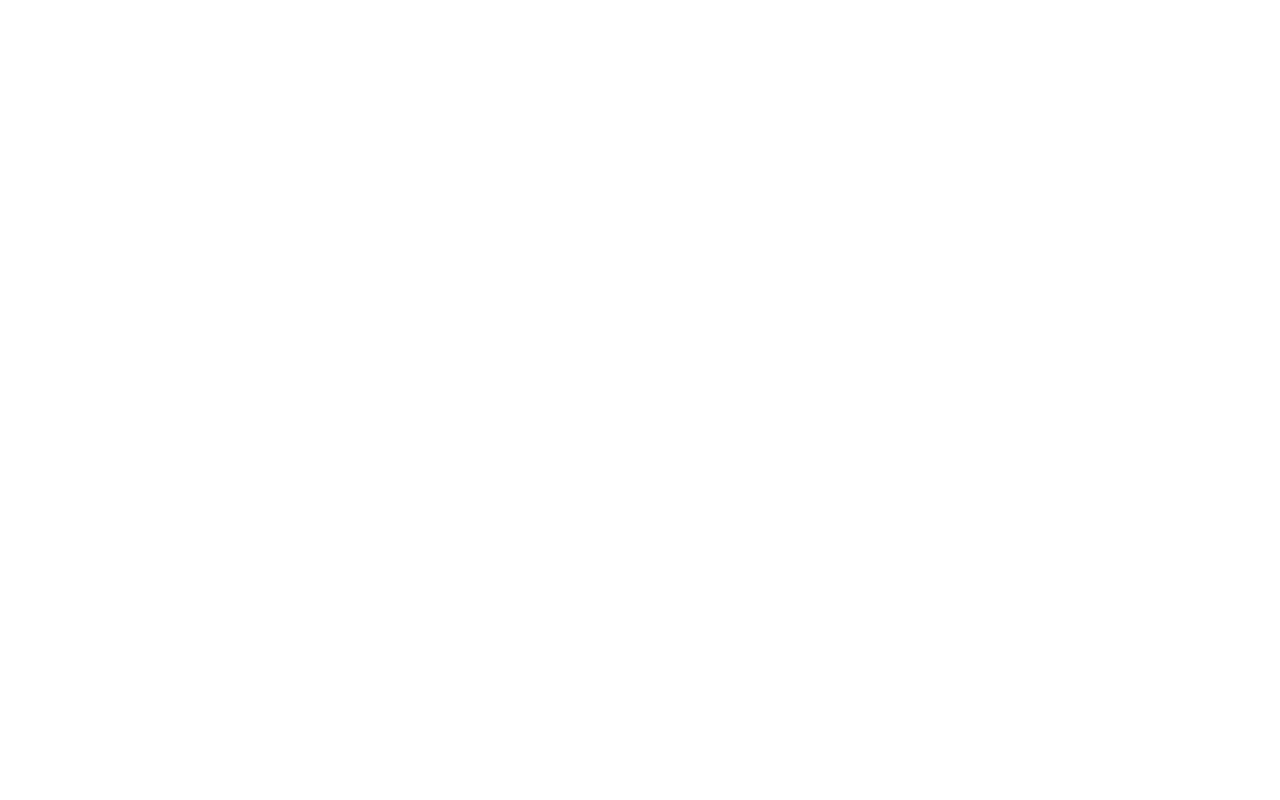
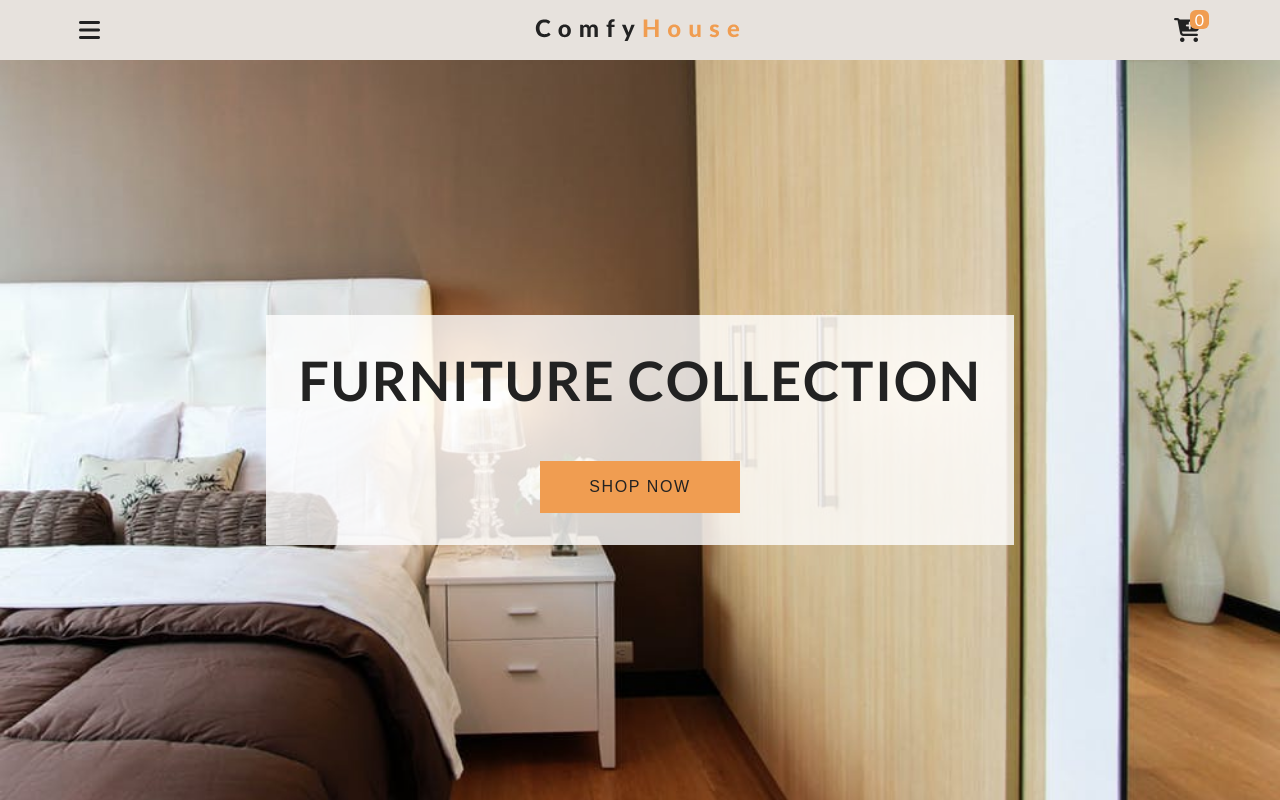
Before and after one commit to SaiPranav-Y/html-css-js-project1, a plain HTML site: page index.html in a window 1280 px wide. Drawn offline with Linux system fonts and the light colour scheme.

Commit message:
edited html and css

```diff
--- a/index.html
+++ b/index.html
@@ -3,9 +3,39 @@
     <meta charset="UTF-8">
     <meta http-equiv="X-UA-Compatible" content="IE=edge">
     <meta name="viewport" content="width=device-width, initial-scale=1.0">
-    <title>Document</title>
+    <title>Comfy House</title>
+    <!-- fonts awesome -->
+    <script src="https://kit.fontawesome.com/b7263da42f.js" crossorigin="anonymous"></script>
+    <!-- custom css -->
+    <link rel="stylesheet" href="styles.css">
 </head>
 <body>
+    <!-- navbar -->
+    <nav class="navbar">
+        <div class="navbar-center">
+            <span class="nav-icon">
+                <i class="fas fa-bars"></i>
+            </span>
+            <img src="./images/logo.svg" alt="logo">
+            <div class="cart-btn">
+                <span class="nav-icon">
+                    <i class="fas fa-cart-plus"></i>
+                </span>
+                <div class="cart-items">0</div>
+            </div>
+        </div>
+    </nav>
+    <!--End of navbar -->
 
+    <!-- hero -->
+    <header class="hero">
+        <div class="banner">
+            <h1 class="banner-title">furniture collection</h1>
+            <button class="banner-btn">shop now</button>
+        </div>
+    </header>
+    <!-- End of hero -->
+
+    <script src="app.js"></script>
 </body>
 </html>
--- /dev/null
+++ b/styles.css
@@ -0,0 +1,93 @@
+@import url("https://fonts.googleapis.com/css?family=Lato:400,700");
+
+:root {
+  --primaryColor: #f09d51;
+  --mainWhite: #fff;
+  --mainBlack: #222;
+  --mainGrey: #ececec;
+  --mainSpacing: 0.1rem;
+  --mainTransition: all 0.3s linear;
+}
+* {
+  margin: 0;
+  padding: 0;
+  box-sizing: border-box;
+}
+body {
+  color: var(--mainBlack);
+  background: var(--mainWhite);
+  font-family: "Lato", sans-serif;
+}
+/* --------------- Navbar ---------------- */
+.navbar {
+    position: sticky;
+    top: 0;
+    height: 60px;
+    width: 100%;
+    display: flex;
+    align-items: center;
+    background: rgb(231, 226, 221);
+    z-index: 1;
+  }
+  .navbar-center {
+    width: 100%;
+    max-width: 1170px;
+    margin: 0 auto;
+    display: flex;
+    align-items: center;
+    justify-content: space-between;
+    padding: 0 1.5rem;
+  }
+  .nav-icon {
+    font-size: 1.5rem;
+  }
+  .cart-btn {
+    position: relative;
+    cursor: pointer;
+  }
+  .cart-items {
+    position: absolute;
+    top: -8px;
+    right: -8px;
+    background: var(--primaryColor);
+    padding: 0 5px;
+    border-radius: 30%;
+    color: var(--mainWhite);
+  }
+  /* --------------- End of Navbar ---------------- */
+  /* --------------- Hero ---------------- */
+.hero {
+    min-height: calc(100vh - 60px);
+    background: url("./images/hero-bcg.jpeg") center/cover no-repeat;
+    display: flex;
+    align-items: center;
+    justify-content: center;
+  }
+  .banner {
+    text-align: center;
+    background: rgba(255, 255, 255, 0.8);
+    display: inline-block;
+    padding: 2rem;
+  }
+  .banner-title {
+    font-size: 3.4rem;
+    text-transform: uppercase;
+    letter-spacing: var(--mainSpacing);
+    margin-bottom: 3rem;
+  }
+  .banner-btn {
+    padding: 1rem 3rem;
+    text-transform: uppercase;
+    letter-spacing: var(--mainSpacing);
+    font-size: 1rem;
+    background: var(--primaryColor);
+    color: var(--mainBlack);
+    border: 1px solid var(--primaryColor);
+    transition: var(--mainTransition);
+    cursor: pointer;
+  }
+  .banner-btn:hover {
+    background: transparent;
+    color: var(--primaryColor);
+  }
+  /* --------------- End of Hero ---------------- */
```
Also changed, not shown: app.js (added).
